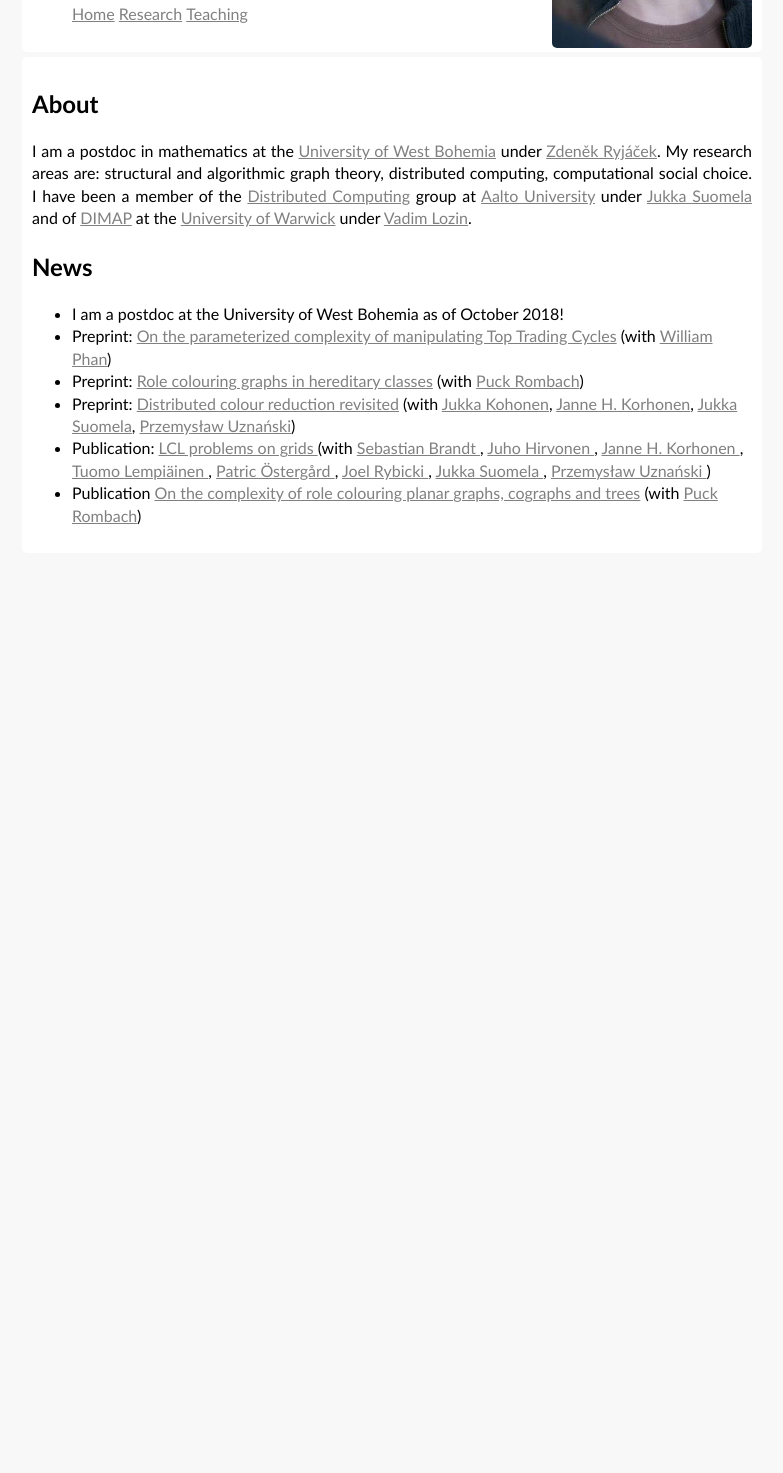
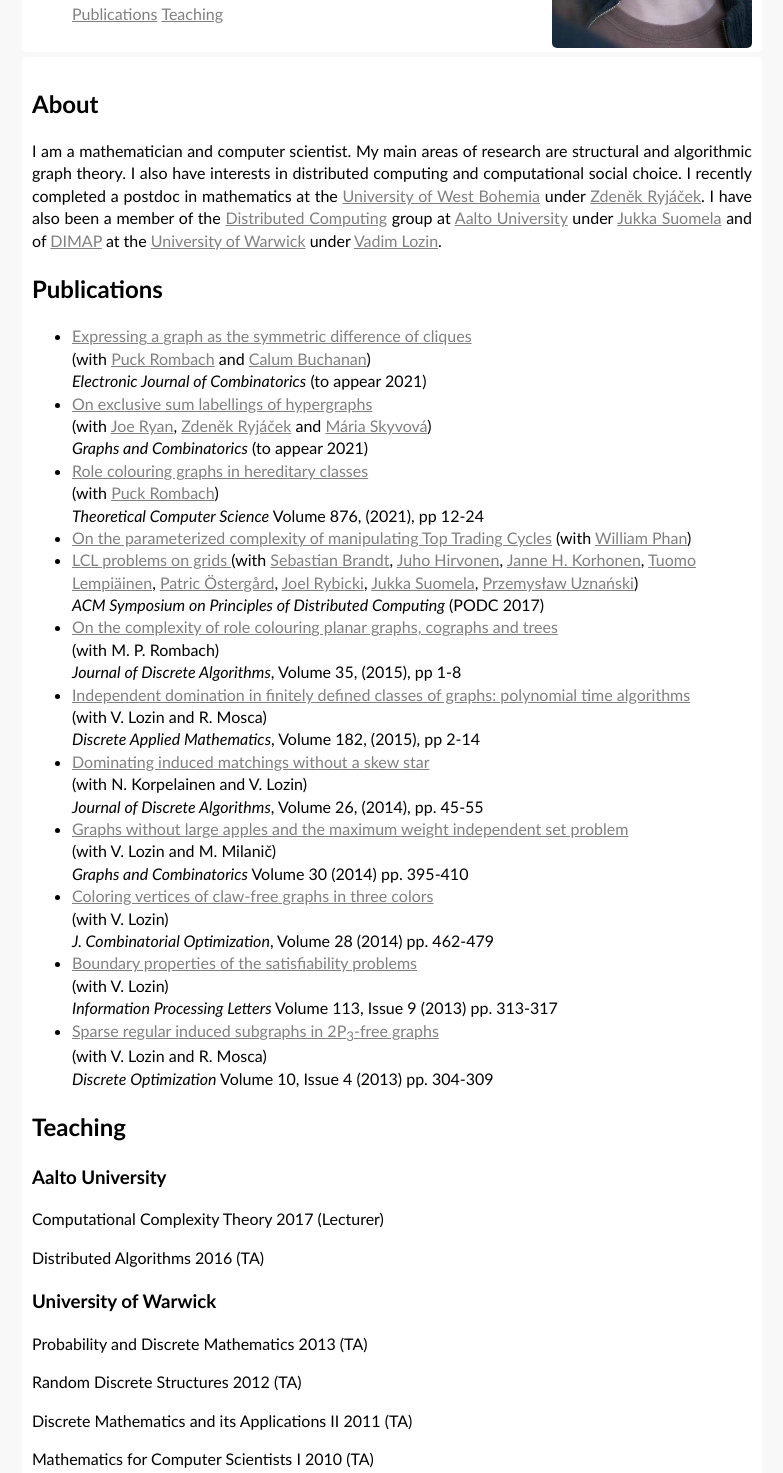
Before and after one commit to ccppurcell/ccppurcell.github.io, a plain HTML site: page index.html in a window 1280 px wide. Shown: the part 240-1713 px from the top of the page, without its empty margins (111-894 px from the left). Before the commit the page ends 801 px from the top, so only its background shows below. Drawn offline with Linux system fonts and the light colour scheme.

Commit message:
added pubs and teaching to index etc

```diff
--- a/index.html
+++ b/index.html
@@ -41,9 +41,8 @@
 
       <div class="nav">
 	<ul id="menu">
-	  <li><a href="index.html">Home</a></li>
-	  <li><a href="research.html">Research</a></li>
-	  <li><a href="teaching.html">Teaching</a></li>
+	  <li><a href="index.html#pubs">Publications</a></li>
+	  <li><a href="index.html#teaching">Teaching</a></li>
 	</ul>
 
       </div>
@@ -54,97 +53,189 @@
       </h2>
       <p>
 
-      I am a postdoc in mathematics at the <a
-	 href="https://zcu.cz/">University of West Bohemia</a> under
-       <a href="https://kma.zcu.cz/Zdenek.Ryjacek">Zdeněk Ryjáček</a>.
+      I am a mathematician and computer scientist.
+      My main areas of research are structural and
+      algorithmic graph theory. I also have interests
+      in distributed computing and computational social
+      choice.
 
-      My research areas are: structural and
-      algorithmic graph theory,
-      distributed computing, computational
-      social choice.  I have been a
-      member of the <a
-	 href="https://research.cs.aalto.fi/da/">Distributed
-	 Computing</a> group at <a
-  href="https://aalto.fi">Aalto University</a> under <a
-  href="https://users.ics.aalto.fi/suomela/">Jukka
-  Suomela</a> and of <a
-  href="https://warwick.ac.uk/fac/cross_fac/dimap/">DIMAP</a>
-at the <a href="https//warwick.ac.uk">University of
-  Warwick</a> under <a
-	  href="http://homepages.warwick.ac.uk/~masgax/">Vadim
-	  Lozin</a>.  </p>
+      I recently completed a postdoc in mathematics at the
+      <a href="https://zcu.cz/">University of West Bohemia</a>
+      under <a href="https://kma.zcu.cz/Zdenek.Ryjacek">Zdeněk Ryjáček</a>.
+      I have also been a
+      member of the
+      <a href="https://research.cs.aalto.fi/da/">Distributed
+	Computing</a> group at
+      <a href="https://aalto.fi">Aalto University</a> under
+      <a href="https://users.ics.aalto.fi/suomela/">Jukka Suomela</a> and of
+      <a href="https://warwick.ac.uk/fac/cross_fac/dimap/">DIMAP</a> at the
+      <a href="https//warwick.ac.uk">University of Warwick</a> under
+      <a href="http://homepages.warwick.ac.uk/~masgax/">Vadim Lozin</a>.
+      </p>
 
 
-      <h2>News</h2> <ul>
-
-	<li> I am a postdoc at the University of West Bohemia as of
-	  October 2018!
+      <h2 id="pubs">Publications</h2>
+      <ul>
+	<li>
+	  <a href="">Expressing a graph as the symmetric difference of
+	    cliques</a><br>
+	  (with
+	  <a href="http://www.uvm.edu/~mrombach/index.html">
+	    Puck Rombach</a>
+	  and
+	  <a href="http://www.uvm.edu/~cjbuchan/">
+	    Calum Buchanan</a>)<br>
+	  <i>Electronic Journal of Combinatorics</i> (to appear 2021)
+	</li>
 
 	<li>
-	    Preprint: <a href="https://arxiv.org/abs/1803.02409">On the parameterized complexity of manipulating Top Trading Cycles</a>
-	    (with <a href="https://poole.ncsu.edu/people/william-phan/">William Phan</a>)
+	  <a href="">On exclusive sum labellings of
+	    hypergraphs</a><br>
+	  (with
+	  <a href="https://www.newcastle.edu.au/profile/joe-ryan">Joe Ryan</a>,
+	  <a href="http://www.kma.zcu.cz/Zdenek.Ryjacek">Zdeněk Ryjáček</a> and
+	  <a href="http://www.kma.zcu.cz/M%C3%A1ria.SKYVOV%C3%81">Mária Skyvová</a>)<br>
+	  <i>Graphs and Combinatorics</i> (to appear 2021)
 
 	</li>
 
-
-	  <li>Preprint: <a
-	      href="https://arxiv.org/abs/1802.10180">Role
-	      colouring graphs in
-	      hereditary classes</a> (with <a
-       href="http://www.uvm.edu/~mrombach/index.html">Puck
-       Rombach</a>)</li>
-	  <li>Preprint:
-	    <a href="https://arxiv.org/abs/1709.00901">Distributed colour reduction revisited</a>
+	<li>
+	  <a href="https://doi.org/10.1016/j.tcs.2021.05.010">
+	    Role colouring graphs in hereditary classes
+	  </a><br>
 	     (with
-	    <a href="">Jukka Kohonen</a>,
-	    <a href="https://users.aalto.fi/~korhonj2/">Janne H. Korhonen</a>,
-	    <a href="https://users.ics.aalto.fi/suomela/">Jukka Suomela</a>,
-	    <a href="https://sites.google.com/site/pkuznanski/">Przemysław Uznański</a>)
-
+	     <a href="http://www.uvm.edu/~mrombach/index.html">
+	       Puck Rombach</a>)<br>
+	     <i>Theoretical Computer Science</i> Volume 876, (2021),
+	     pp 12-24
 	</li>
 
-	  <li>Publication:
+
+	<li>
+	  <a href="https://arxiv.org/abs/1803.02409">
+	    On the parameterized complexity of manipulating Top Trading Cycles</a>
+	  (with <a href="https://poole.ncsu.edu/people/william-phan/">William Phan</a>)
+	</li>
+
+	<li>
 	  <a href="https://doi.org/10.1145/3087801.3087833">
 	    LCL problems on grids
 	  </a>
 	  (with
 	  <a href="">
-	      Sebastian Brandt
-	    </a>,
+	    Sebastian Brandt</a>,
 	  <a href="https://users.aalto.fi/~hirvonj7/">
-	      Juho Hirvonen
-	    </a>,
+	    Juho Hirvonen</a>,
 	  <a href="https://users.aalto.fi/~korhonj2/">
-	      Janne H. Korhonen
-	    </a>,
+	    Janne H. Korhonen</a>,
 	  <a href="https://users.aalto.fi/~tuomolem/">
-	      Tuomo Lempiäinen
-	    </a>,
+	    Tuomo Lempiäinen</a>,
 	  <a href="https://users.aalto.fi/~pat/">
-	      Patric Östergård
-	    </a>,
+	    Patric Östergård</a>,
 	  <a href="http://www.helsinki.fi/~jrybicki/">
-	      Joel Rybicki
-	    </a>,
+	    Joel Rybicki</a>,
 
 	  <a href="https://users.ics.aalto.fi/suomela/">
-	      Jukka Suomela
-	    </a>,
+	    Jukka Suomela</a>,
 	  <a href="https://sites.google.com/site/pkuznanski/">
-	      Przemysław Uznański
-	    </a>)
+	    Przemysław Uznański</a>) <br>
+	  <i>ACM Symposium on Principles of Distributed
+	    Computing</i> (PODC 2017)
 
 	</li>
 
-	  <li>Publication <a
-	href="http://dx.doi.org/10.1016/j.jda.2015.08.001">On
-	the complexity of role
-	colouring planar graphs, cographs
-	and trees</a> (with <a
- href="http://www.uvm.edu/~mrombach/index.html">Puck
- Rombach</a>)</li>
 
 
+	<li>
+	  <a href="http://dx.doi.org/10.1016/j.jda.2015.08.001">
+	    On the complexity of role colouring planar graphs,
+	    cographs and trees
+	  </a><br>
+	  (with M. P. Rombach)<br>
+	  <i>Journal of Discrete Algorithms</i>, Volume 35, (2015), pp 1-8
+	</li>
+
+	<li>
+	  <a href="http://dx.doi.org/10.1016/j.dam.2013.08.030">
+	    Independent  domination in finitely defined classes of
+	    graphs: polynomial time algorithms</a><br>
+	  (with V. Lozin and R. Mosca)<br>
+	  <i>Discrete Applied Mathematics</i>, Volume 182, (2015), pp 2-14
+	</li>
+
+	<li>
+	  <a href="http://dx.doi.org/10.1016/j.jda.2013.11.002">
+	    Dominating induced matchings without a skew star
+	  </a><br>
+	  (with N. Korpelainen and V. Lozin)<br>
+	  <i>Journal of Discrete Algorithms</i>, Volume 26, (2014), pp. 45-55
+	</li>
+
+	<li>
+	  <a href="http://dx.doi.org/10.1007/s00373-012-1263-y">
+	    Graphs without large apples and the maximum weight independent set problem
+	  </a><br>
+	  (with V. Lozin and M. Milani&ccaron;)<br>
+	  <i>Graphs and Combinatorics</i> Volume 30 (2014) pp. 395-410
+	</li>
+
+	<li>
+	  <a href="http://dx.doi.org/10.1007/s10878-012-9577-5">
+	    Coloring vertices of claw-free graphs in three colors
+	  </a><br>
+	  (with V. Lozin)<br>
+	  <i>J. Combinatorial Optimization</i>, Volume 28 (2014) pp. 462-479
+	</li>
+
+	<li>
+	  <a href="http://dx.doi.org/10.1016/j.ipl.2013.01.022">
+	    Boundary properties of the satisfiability problems
+	  </a><br>
+	  (with V. Lozin)<br>
+	  <i>Information Processing Letters</i> Volume 113, Issue 9 (2013) pp. 313-317
+	</li>
+
+	<li>
+	  <a href="http://dx.doi.org/10.1016/j.disopt.2013.08.001">
+	    Sparse regular induced subgraphs in 2P<sub>3</sub>-free graphs
+	  </a><br>
+	  (with V. Lozin and R. Mosca)<br>
+	  <i>Discrete Optimization</i> Volume 10, Issue 4 (2013) pp. 304-309
+	</li>
+
+      </ul>
+
+
+
+			<h2 id="teaching">
+				Teaching
+			</h2>
+
+			<h3>
+				Aalto University
+			</h3>
+			<p>
+			Computational Complexity Theory 2017 (Lecturer)
+			</p>
+
+			<p>
+			Distributed Algorithms 2016 (TA)
+			</p>
+			<h3>
+				University of Warwick
+			</h3>
+			<p>
+			Probability and Discrete Mathematics 2013 (TA)
+			</p>
+			<p>
+			Random Discrete Structures 2012 (TA)
+			</p>
+			<p>
+			Discrete Mathematics and its Applications II 2011 (TA)
+			</p>
+			<p>
+			Mathematics for Computer Scientists I 2010 (TA)
+			</p>
 
     </div>
 
```
Lines whose indentation alone changed are shown as unchanged.
